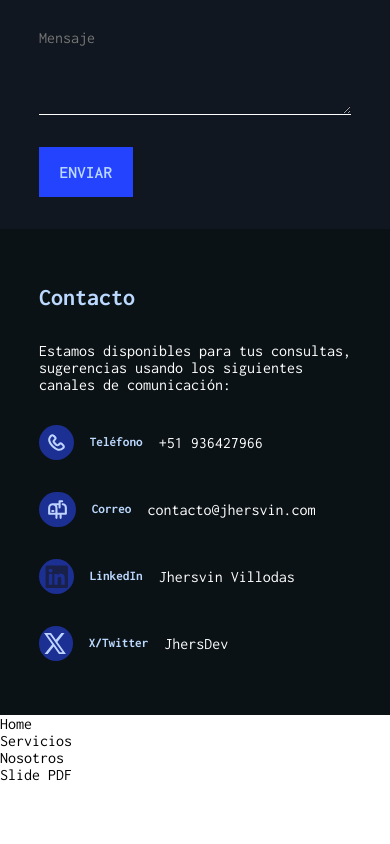
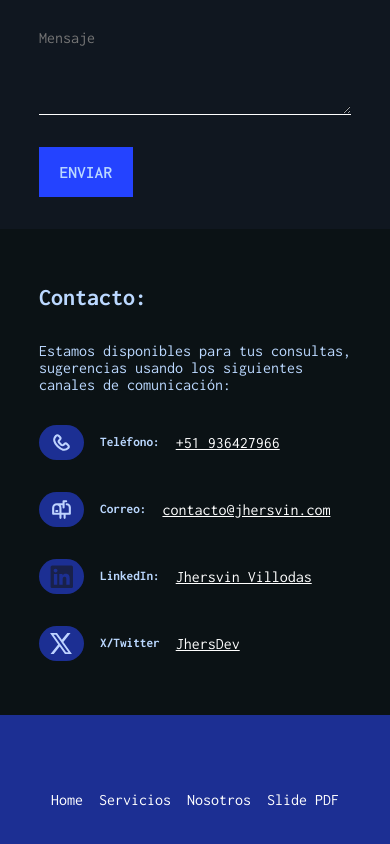
Before and after one commit to Zapallit0/Portfolio_DevWeb, a React (Vite) app in the folder FrontEnd/: page / in a window 390 px wide. Shown: the part 3965-4809 px from the top of the page. Before the commit the page ends 4748 px from the top, so only its background shows below. Built offline with nearby package versions, Linux system fonts and the light colour scheme.

Commit message:
Phone display done

```diff
--- a/FrontEnd/src/Pages/Home/Contact/Contact.css
+++ b/FrontEnd/src/Pages/Home/Contact/Contact.css
@@ -44,6 +44,9 @@
     font-weight:600;
     font-size:1.1rem;
 }
+.contactPage form button:hover{
+    background-color: var(--blueRibon800);
+}
 
 .contactLink{
     min-height: 50vh;
@@ -67,7 +70,7 @@
     margin-left: 10%;
     font-size: 1.5rem;
 }
-.contactLink p{
+.contactLink a{
     color: #FFFFFF;
 }
 .contactLink li{
--- a/FrontEnd/src/Pages/Home/Contact/Contact.jsx
+++ b/FrontEnd/src/Pages/Home/Contact/Contact.jsx
@@ -25,35 +25,35 @@ function Contact() {
         </div>
         <div className='contactLink'>
             <ul>
-                <h4>Contacto</h4>
+                <h4>Contacto: </h4>
                 <p>Estamos disponibles para tus consultas, sugerencias usando los siguientes canales de comunicación:</p>
                 <li>
                     <div>
                         <img src={Phone} alt="Telefono" height='30px' width='30px'/>
                     </div>
-                    <h5>Teléfono</h5>
-                    <p>+51 936427966</p>
+                    <h5>Teléfono: </h5>
+                    <a href='tel:+51 936427966'>+51 936427966</a>
                 </li>
                 <li>
                     <div>
                         <img src={Mail} alt="Correo" height='30px' width='30px'/>
                     </div>
-                    <h5>Correo</h5>
-                    <p>contacto@jhersvin.com</p>
+                    <h5>Correo: </h5>
+                    <a href='mailto:contacto@jhersvin.com'>contacto@jhersvin.com</a>
                 </li>
                 <li>
                     <div>
                         <img src={Linkedin} alt="Linkedin"height='30px' width='30px'/>
                     </div>
-                    <h5>LinkedIn</h5>
-                    <p>Jhersvin Villodas</p>
+                    <h5>LinkedIn: </h5>
+                    <a href='https://www.linkedin.com/in/jhersvin-villodas-quinto-98669b233/'>Jhersvin Villodas</a>
                 </li>
                 <li>
                     <div>
                         <img src={X} alt="X" height='30px' width='30px'/>
                     </div>
                     <h5>X/Twitter</h5>
-                    <p>JhersDev</p>
+                    <a href='https://x.com/Zapallito4u'>JhersDev</a>
                 </li>
             </ul>
         </div>
--- a/FrontEnd/src/Pages/Home/Footer/Footer.css
+++ b/FrontEnd/src/Pages/Home/Footer/Footer.css
@@ -0,0 +1,15 @@
+footer{
+    display: flex;
+    width:100%;
+    min-height:20vh ;
+    justify-content: center;
+    align-items: center;
+    background-color:var(--blueRibon900) ;
+    color: #FFFFFF;
+}
+footer ul{
+    list-style: none;
+    display: flex;
+    flex-direction: row;
+    gap: 1rem;
+}
```
